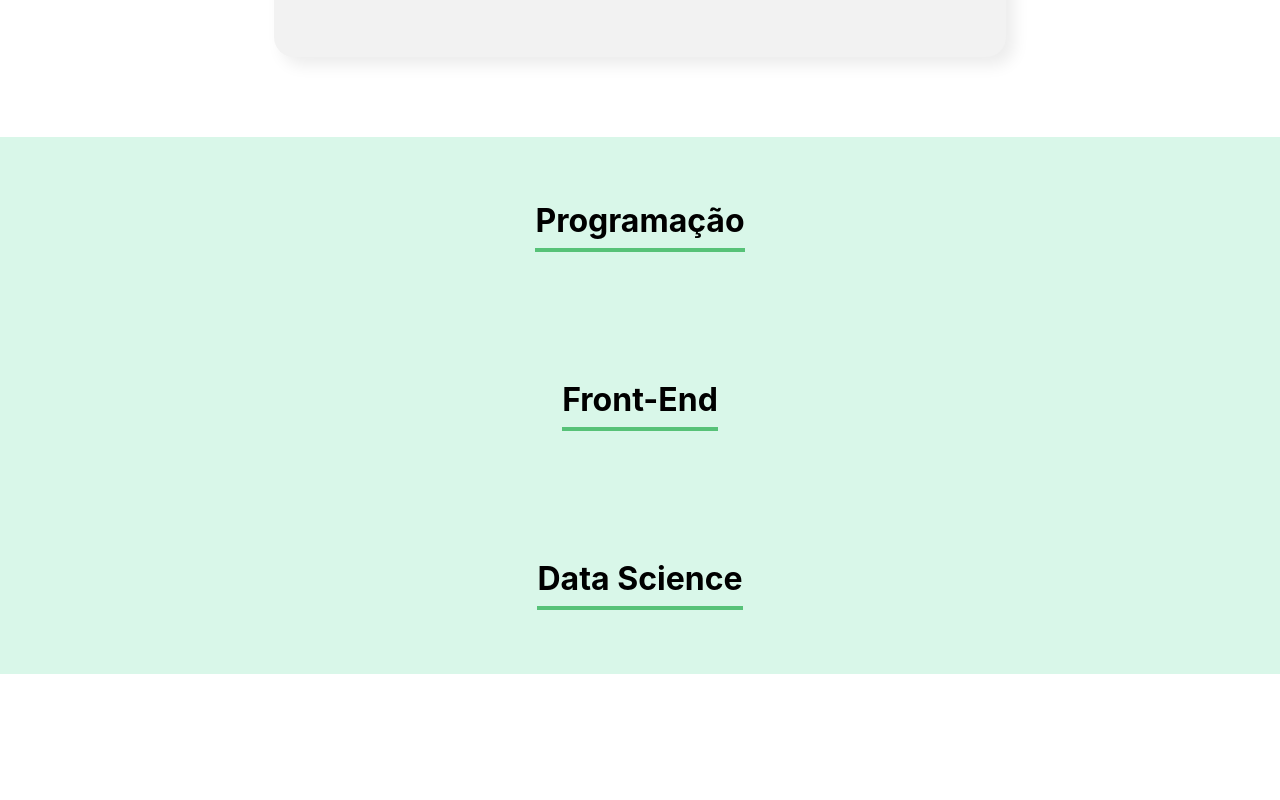
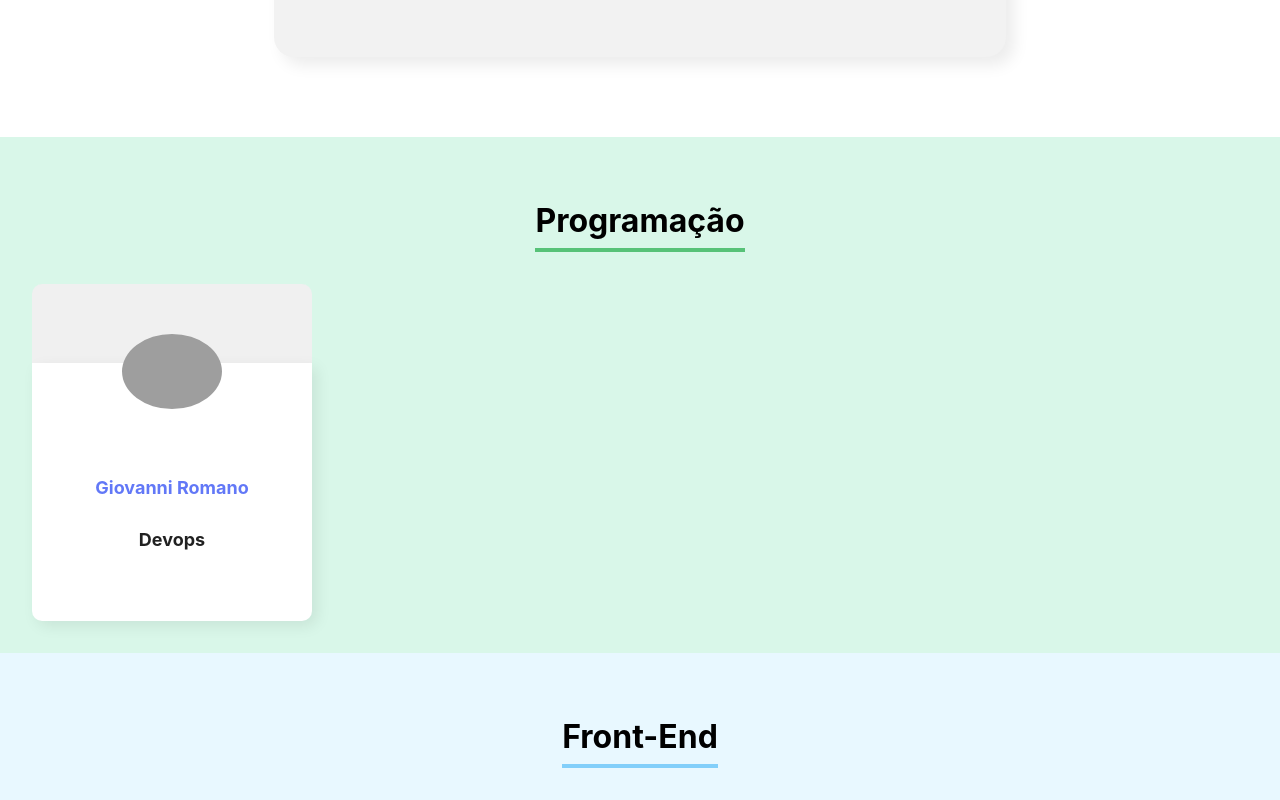
Before and after one commit to giprovazi/Projeto_Organo, a React (Create React App) app in the folder Curso Alura React desenvolvendo com JavaScript/projeto/organo/: page / in a window 1280 px wide. Shown: the part 1340-2140 px from the top of the page. Before the commit the page ends 2014 px from the top, so only its background shows below. Built offline with nearby package versions, Linux system fonts and the light colour scheme; grey boxes are pictures that could not be loaded; the HTML template or start-up script is replaced by a standard one.

Commit message:
Finalizando criacao do componente time e iniciando criacao do componente colaborador

```diff
--- a/Curso Alura React desenvolvendo com JavaScript/projeto/organo/src/App.js
+++ b/Curso Alura React desenvolvendo com JavaScript/projeto/organo/src/App.js
@@ -4,6 +4,44 @@
 import Time from './components/Time';
 
 function App() {
+
+  const times = [
+    {
+    nome: 'Programação',
+    corPrimaria: '#57C278',
+    corSecundaria: '#D9F7E9'
+  },
+  {
+    nome: 'Front-End',
+    corPrimaria: '#82CFFA',
+    corSecundaria: '#E8F8FF'
+  },
+  {
+    nome: 'Data Science',
+    corPrimaria: '#A6D157',
+    corSecundaria: '#F0F8E2'
+  },
+  {
+    nome: 'Devops',
+    corPrimaria: '#E06B69',
+    corSecundaria: '#FDE7E8'
+  },
+  {
+    nome: 'UX e Design',
+    corPrimaria: '#D86EBF',
+    corSecundaria: '#FAE5F5'
+  },
+  {
+    nome: 'Mobile',
+    corPrimaria: '#FEBA05',
+    corSecundaria: '#FFF5D9'
+  },
+  {
+    nome: 'Inovação e Gestão',
+    corPrimaria: '#FF8A29',
+    corSecundaria: '#FFEEDF'
+  }
+]
 
   const [colaboradores, setColaboradores] = useState([])
 
@@ -15,11 +53,9 @@
   return (
     <div className="App">
       <Banner />
-      <Formulario aoColaboradorCadastrado={colaborador => aoNovoColaboradorAdicionado(colaborador)} />
-      <Time nome="Programação" />
-      <Time nome="Front-End" />
-      <Time nome="Data Science" />
+      <Formulario times={times.map(time => time.nome)} aoColaboradorCadastrado={colaborador => aoNovoColaboradorAdicionado(colaborador)} />
 
+      {times.map(time => <Time key={time.nome} nome={time.nome} corPrimaria={time.corPrimaria} corSecundaria={time.corSecundaria}/>)}
 
     </div>
   );
--- /dev/null
+++ b/Curso Alura React desenvolvendo com JavaScript/projeto/organo/src/components/Colaborador/Colaborador.css
@@ -0,0 +1,37 @@
+.colaborador {
+    width: 280px;
+}
+
+.colaborador .cabecalho {
+    background-color:  #F0F0F0;
+    border-radius: 10px 10px 0px 0px;
+}
+.colaborador img {
+    width: 100px;
+    border-radius: 50%;
+    position: relative;
+    bottom: -50px;
+}
+
+.colaborador .rodape {
+    background: #FFFFFF;
+    box-shadow: 5px 5px 15px rgba(0, 0, 0, 0.08);
+    border-radius: 0px 0px 10px 10px;
+    padding-top: 90px;
+    padding-bottom: 40px;
+}
+
+.colaborador .rodape h4 {
+    color: #6278F7;
+    font-size: 18px;
+    line-height: 22px;
+    font-weight: bold;
+    margin-bottom: 8px;
+}
+
+.colaborador .rodape h5 {
+    font-size: 18px;
+    line-height: 22px;
+    color: #212121;
+    padding: 0 16px;
+}
--- /dev/null
+++ b/Curso Alura React desenvolvendo com JavaScript/projeto/organo/src/components/Colaborador/index.js
@@ -0,0 +1,17 @@
+import './Colaborador.css'
+
+const Colaborador = () => {
+    return (
+        <div className='colaborador'>
+            <div className='cabecalho'>
+                <img src='https://github.com/giprovazi.png' alt='Giovanni Romano'/>
+            </div>
+            <div className='rodape'>
+                <h4>Giovanni Romano</h4>
+                <h5>Devops</h5>
+            </div>
+        </div>
+    )
+}
+
+export default Colaborador
--- a/Curso Alura React desenvolvendo com JavaScript/projeto/organo/src/components/Formulario/index.js
+++ b/Curso Alura React desenvolvendo com JavaScript/projeto/organo/src/components/Formulario/index.js
@@ -5,15 +5,6 @@
 import './Formulario.css'
 
 const Formulario = (props) => {
-    const times = [
-        'Programação',
-        'Front-End',
-        'Data Science',
-        'Devops',
-        'UX e Design',
-        'Mobile',
-        'Inovação e Gestão'
-    ]
 
     const [nome, setNome] = useState('')
     const [cargo, setCargo] = useState('')
@@ -59,7 +50,7 @@
                 <ListaSuspensa
                 obrigatorio={true}
                 label="Time"
-                itens={times}
+                itens={props.times}
                 valor={time}
                 aoAlterado={valor => setTime(valor)}
                 />
--- a/Curso Alura React desenvolvendo com JavaScript/projeto/organo/src/components/Time/Time.css
+++ b/Curso Alura React desenvolvendo com JavaScript/projeto/organo/src/components/Time/Time.css
@@ -1,12 +1,11 @@
 .time {
     text-align: center;
     padding: 32px;
-    background-color: #D9F7E9;
 }
 
 .time h3 {
     font-size: 32px;
-    border-bottom: 4px solid #57C278;
+    border-bottom: 4px solid;
     display: inline-block;
     padding-bottom: 8px;
 }
--- a/Curso Alura React desenvolvendo com JavaScript/projeto/organo/src/components/Time/index.js
+++ b/Curso Alura React desenvolvendo com JavaScript/projeto/organo/src/components/Time/index.js
@@ -1,9 +1,13 @@
+import Colaborador from '../Colaborador'
 import './Time.css'
 
 const Time = (props) => {
+    const css = { backgroundColor: props.corSecundaria }
     return (
-        <section className='time'>
-            <h3>{props.nome}</h3>
+
+        <section className='time' style={css}>
+            <h3 style={{ borderColor: props.corPrimaria }}>{props.nome}</h3>
+            <Colaborador />
         </section>
     )
 
```
